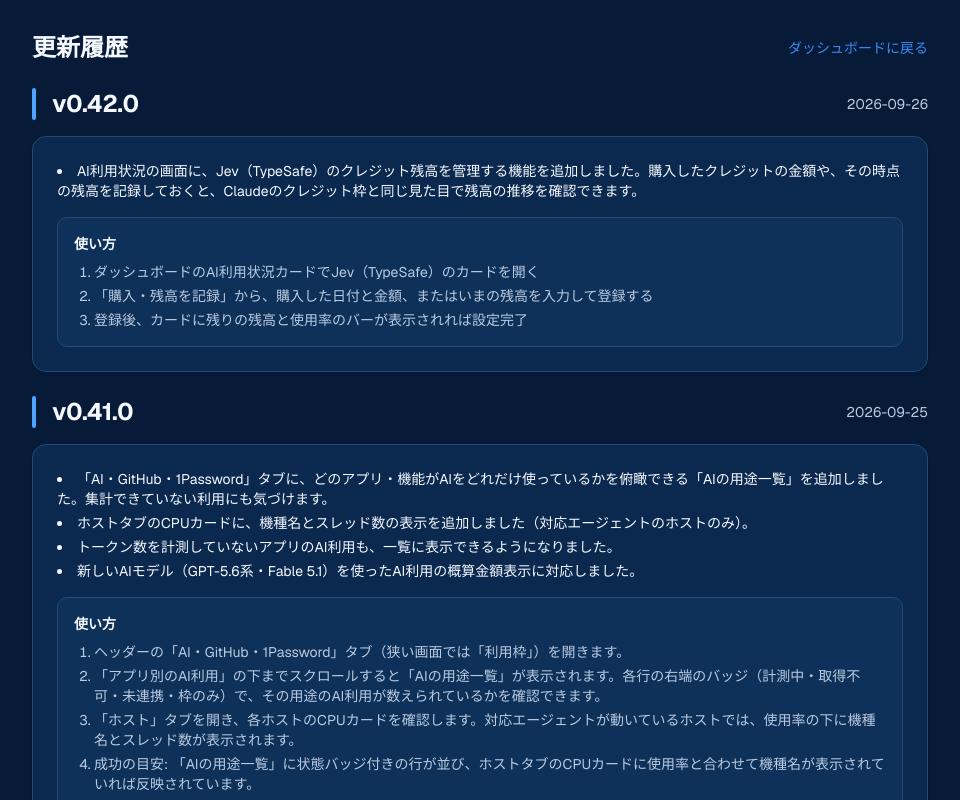
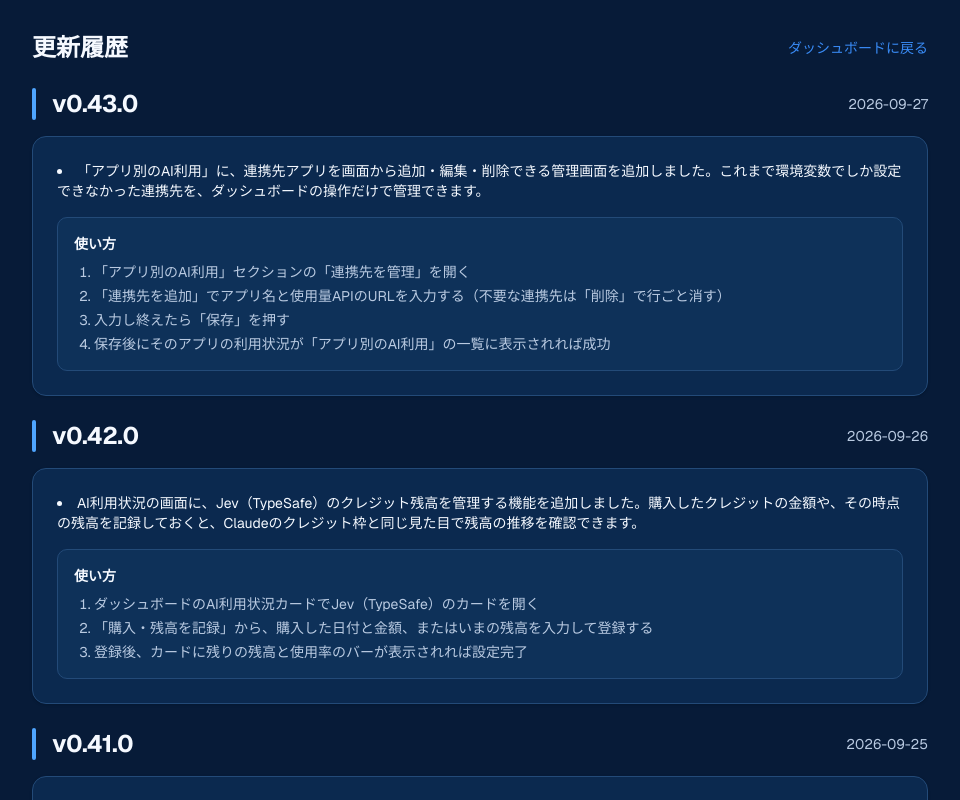
Before and after one commit to guchi-apps/ops-dashboard, a Next.js app: page /changelog in a window 1280 px wide. Shown: the top 800 px of the page, without its empty margins (160-1120 px from the left). Built offline with nearby package versions, Linux system fonts and the light colour scheme.

Commit message:
v0.43.0をリリースする。

```diff
--- a/package.json
+++ b/package.json
@@ -1,6 +1,6 @@
 {
   "name": "ops-dashboard",
-  "version": "0.42.0",
+  "version": "0.43.0",
   "private": true,
   "scripts": {
     "dev": "next dev",
--- a/src/data/changelog.ts
+++ b/src/data/changelog.ts
@@ -13,6 +13,19 @@ export interface ChangelogEntry {
 
 // 新しいバージョンを配列の先頭に追記していく（changelog-ja skill の運用ルールに従う）
 export const changelog: ChangelogEntry[] = [
+    {
+        version: "0.43.0",
+        date: "2026-09-27",
+        changes: [
+            "「アプリ別のAI利用」に、連携先アプリを画面から追加・編集・削除できる管理画面を追加しました。これまで環境変数でしか設定できなかった連携先を、ダッシュボードの操作だけで管理できます。",
+        ],
+        usage: [
+            "「アプリ別のAI利用」セクションの「連携先を管理」を開く",
+            "「連携先を追加」でアプリ名と使用量APIのURLを入力する（不要な連携先は「削除」で行ごと消す）",
+            "入力し終えたら「保存」を押す",
+            "保存後にそのアプリの利用状況が「アプリ別のAI利用」の一覧に表示されれば成功",
+        ],
+    },
     {
         version: "0.42.0",
         date: "2026-09-26",
```
Also changed, not shown: 1 other file (tests, documents, lock files or other folders).
